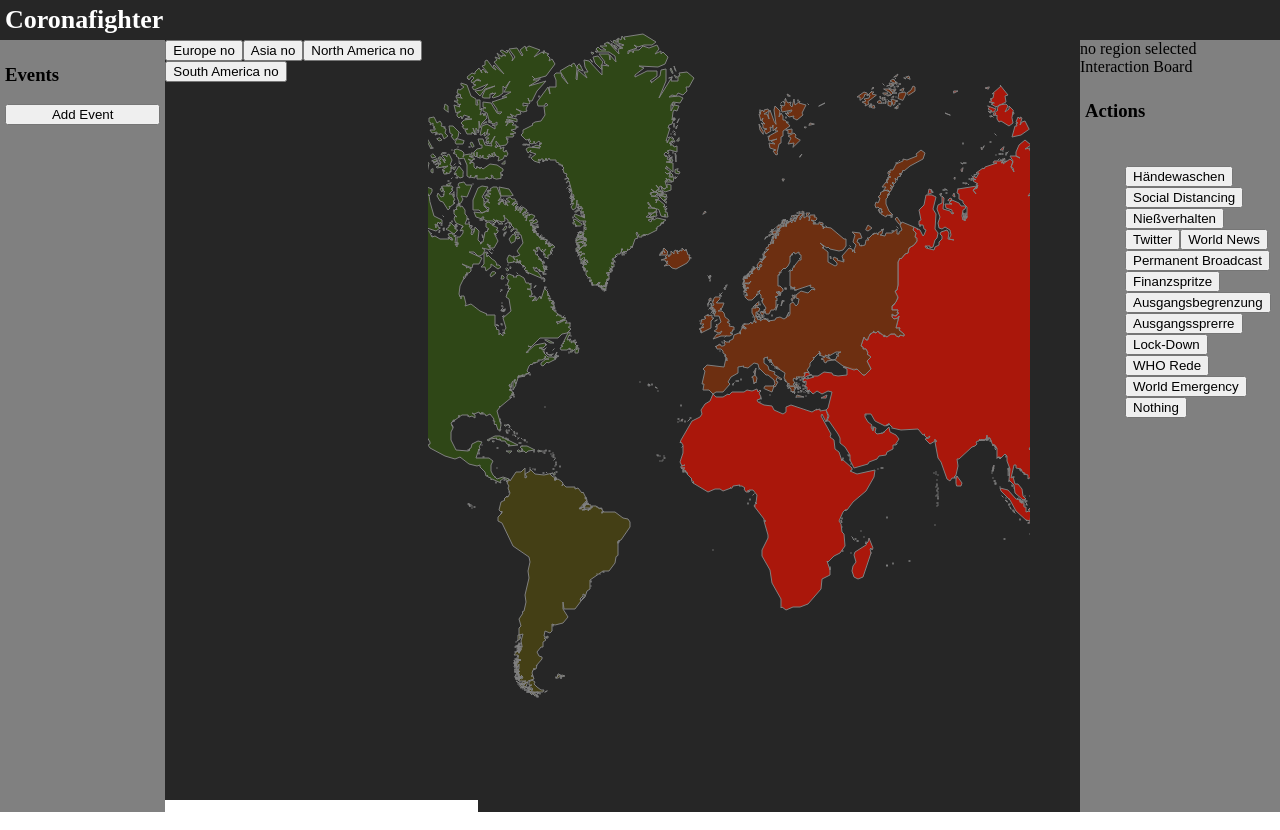
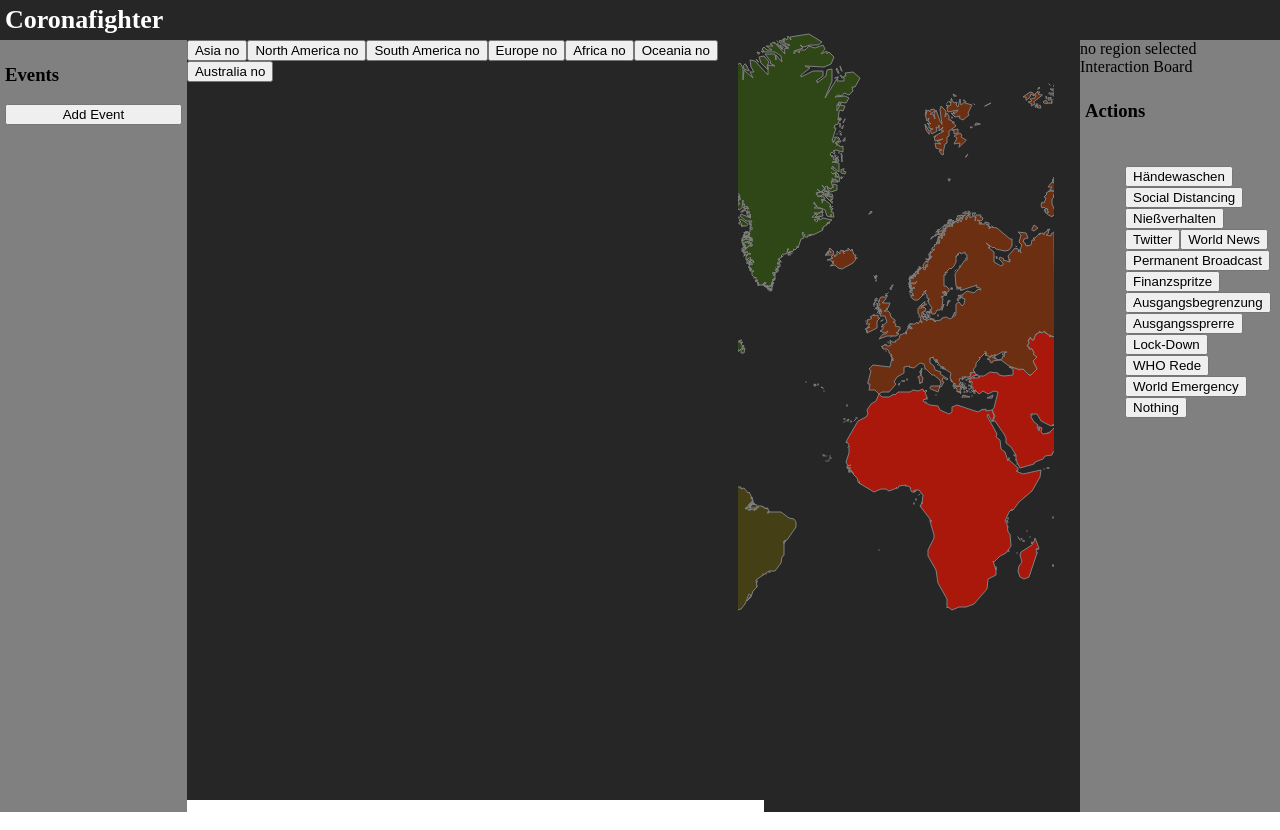
Before and after one commit to Unplague/unplague_app, a React (Create React App) app: page / in a window 1280 px wide. Built offline with nearby package versions, Linux system fonts and the light colour scheme.

Commit message:
Data moved

```diff
--- /dev/null
+++ b/src/data/defaultData.json
@@ -0,0 +1,10 @@
+{
+    "data": [{ "name": "Asia", "population": 123123, "infectionRate": 0.8, "reproductionRate": 0.2, "happiness": 0.1 },
+        { "name": "North America", "population": 123123, "infectionRate": 0.2, "reproductionRate": 0.2, "happiness": 0.1 },
+        { "name": "South America", "population": 123123, "infectionRate": 0.3, "reproductionRate": 0.2, "happiness": 0.1 },
+        { "name": "Europe", "population": 123123, "infectionRate": 0.5, "reproductionRate": 0.2, "happiness": 0.1 },
+        { "name": "Africa", "population": 123123, "infectionRate": 0.8, "reproductionRate": 0.2, "happiness": 0.1 },
+        { "name": "Oceania", "population": 123123, "infectionRate": 0.04, "reproductionRate": 0.2, "happiness": 0.1 },
+        { "name": "Australia", "population": 123123, "infectionRate": 0.03, "reproductionRate": 0.2, "happiness": 0.1 }
+    ]
+}
--- a/src/index.tsx
+++ b/src/index.tsx
@@ -7,13 +7,13 @@ import App from './App'
 import { addRegion } from './actions'
 import { Region } from './model/Region'
 
+import defaultData from './data/defaultData.json';
+
 export const store = createStore(rootReducer)
 
-store.dispatch(addRegion(new Region("Europe", 741_400_000, 0.05, 2, 100)))
-store.dispatch(addRegion(new Region("Asia", 741_400_000, 0.05, 2, 100)))
-store.dispatch(addRegion(new Region("North America", 741_400_000, 0.05, 2, 100)))
-store.dispatch(addRegion(new Region("South America", 741_400_000, 0.05, 2, 100)))
-
+defaultData.data.map((item, index) => {
+  store.dispatch(addRegion(new Region(item.name, item.population, item.infectionRate, item.reproductionRate, item.happiness)))
+})
 
 render(
   <React.StrictMode>
```
